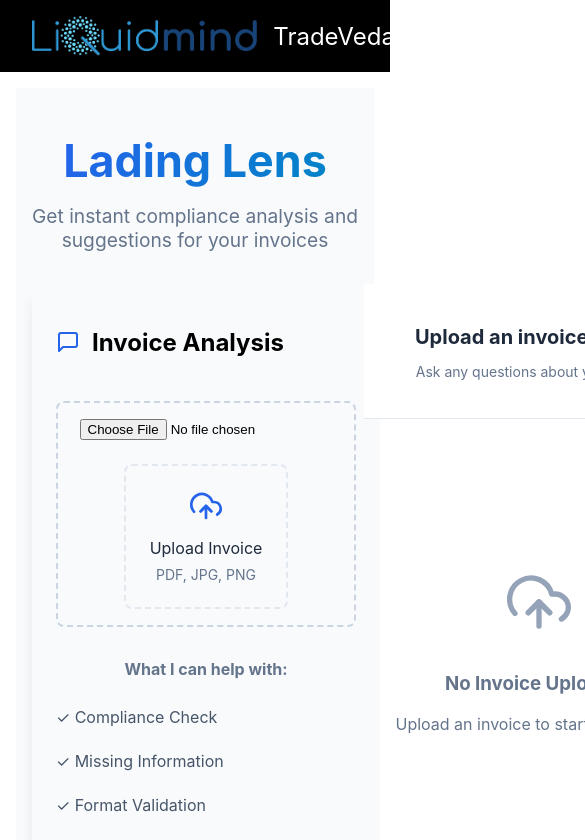
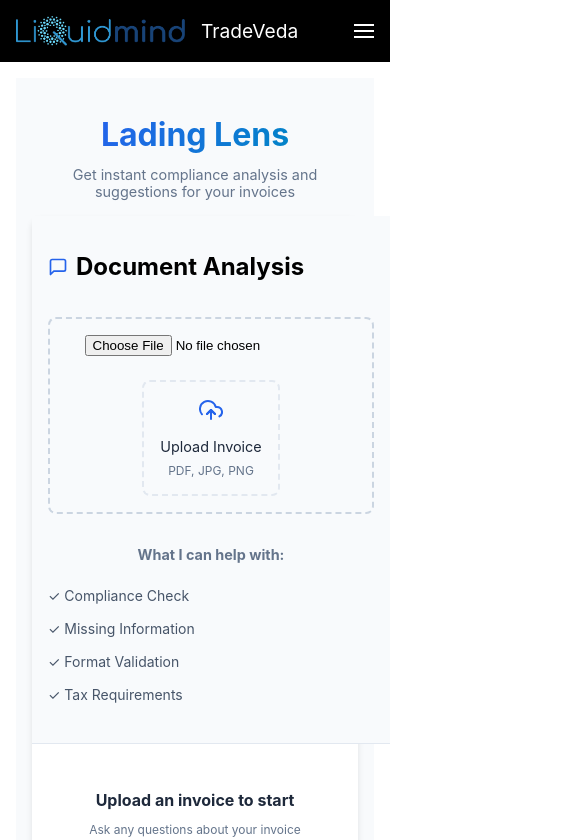
Before and after one commit to thecolossalsparkle/tradeveda, a React (Create React App) app: page /compliance-check in a window 390 px wide. Shown: the top 840 px of the page, 585 px wide, since content can reach past the window. Built offline with nearby package versions, Linux system fonts and the light colour scheme.

Commit message:
Mobile optimised

```diff
--- a/src/components/Navbar.css
+++ b/src/components/Navbar.css
@@ -64,6 +64,18 @@
 
 /* Mobile responsive styles */
 @media screen and (max-width: 768px) {
+  .navbar-container {
+    padding: 0 1rem;
+  }
+
+  .navbar-logo span {
+    font-size: 1.2rem;
+  }
+
+  .logo {
+    height: 30px;
+  }
+
   .hamburger {
     display: block;
   }
@@ -77,11 +89,22 @@
     width: 100%;
     text-align: center;
     transition: 0.3s;
-    padding: 2rem 0;
+    padding: 1rem 0;
+    gap: 1rem;
   }
 
   .nav-menu.active {
     left: 0;
+  }
+
+  .nav-link {
+    font-size: 0.9rem;
+  }
+
+  .bar {
+    width: 20px;
+    height: 2px;
+    margin: 4px auto;
   }
 
   .hamburger .bar.active:nth-child(2) {
@@ -89,10 +112,10 @@
   }
 
   .hamburger .bar.active:nth-child(1) {
-    transform: translateY(8px) rotate(45deg);
+    transform: translateY(6px) rotate(45deg);
   }
 
   .hamburger .bar.active:nth-child(3) {
-    transform: translateY(-8px) rotate(-45deg);
+    transform: translateY(-6px) rotate(-45deg);
   }
 }
--- a/src/pages/ComplianceCheck.css
+++ b/src/pages/ComplianceCheck.css
@@ -314,3 +314,162 @@
     padding: 1rem;
   }
 }
+@media (max-width: 768px) {
+  .chat-container {
+    display: flex;  /* Change from grid to flex */
+    flex-direction: column;  /* Stack elements vertically */
+    grid-template-columns: 1fr;  /* Remove grid column definition */
+    height: auto;  /* Allow height to adjust to content */
+    min-height: 500px;
+  }
+
+  .chat-sidebar {
+    width: 100%;
+    border-right: none;
+    border-bottom: 1px solid #e2e8f0;
+  }
+}
+
+.page-container {
+  min-height: 100vh;
+  background: #f8fafc;
+  padding: 1rem;
+}
+
+.compliance-header {
+  text-align: center;
+  margin-bottom: 1rem;
+}
+
+.compliance-header h1 {
+  font-size: 2rem;
+  margin-bottom: 0.25rem;
+}
+
+.subtitle {
+  font-size: 0.9rem;
+}
+
+.chat-container {
+  display: flex;
+  flex-direction: column;
+  gap: 1rem;
+  background: white;
+  border-radius: 8px;
+  box-shadow: 0 4px 6px rgba(0,0,0,0.1);
+  height: auto;
+  min-height: 500px;
+  margin-top: 1rem;
+}
+
+.chat-sidebar {
+  width: 100%;
+  padding: 1rem;
+  border-bottom: 1px solid #e2e8f0;
+}
+
+.sidebar-header {
+  gap: 0.5rem;
+  margin-bottom: 1rem;
+}
+
+.sidebar-icon {
+  font-size: 1.25rem;
+}
+
+.features-list h3 {
+  font-size: 0.9rem;
+}
+
+.features-list li {
+  padding: 0.5rem 0;
+  font-size: 0.875rem;
+}
+
+.upload-label {
+  padding: 1rem;
+}
+
+.upload-icon {
+  font-size: 1.5rem;
+}
+
+.upload-text {
+  font-size: 0.9rem;
+}
+
+.file-types {
+  font-size: 0.75rem;
+}
+
+.chat-header {
+  padding: 1rem;
+}
+
+.chat-title h2 {
+  font-size: 1rem;
+}
+
+.chat-title p {
+  font-size: 0.75rem;
+}
+
+.chat-messages {
+  padding: 1rem;
+  max-height: 300px;
+  overflow-y: auto;
+}
+
+.bot-avatar {
+  width: 30px;
+  height: 30px;
+  font-size: 0.75rem;
+}
+
+.message-bubble {
+  padding: 0.75rem;
+  max-width: 90%;
+  font-size: 0.875rem;
+}
+
+.chat-input-form {
+  padding: 0.75rem;
+  gap: 0.5rem;
+}
+
+.chat-input-form input {
+  padding: 0.5rem 0.75rem;
+  font-size: 0.875rem;
+}
+
+.chat-input-form button {
+  padding: 0.5rem 1rem;
+}
+
+@media (max-width: 320px) {
+  .page-container {
+    padding: 0.5rem;
+  }
+
+  .compliance-header h1 {
+    font-size: 1.5rem;
+  }
+
+  .subtitle {
+    font-size: 0.8rem;
+  }
+
+  .features-list li {
+    font-size: 0.8rem;
+    padding: 0.25rem 0;
+  }
+
+  .chat-messages {
+    max-height: 250px;
+  }
+
+  .message-bubble {
+    font-size: 0.8rem;
+    padding: 0.5rem;
+  }
+}
--- a/src/pages/ComplianceCheck.jsx
+++ b/src/pages/ComplianceCheck.jsx
@@ -55,7 +55,7 @@ const ComplianceCheck = () => {
         <div className="chat-sidebar">
           <div className="sidebar-header">
             <FiMessageSquare className="sidebar-icon" />
-            <h2>Invoice Analysis</h2>
+            <h2>Document Analysis</h2>
           </div>
 
           <div className="upload-section">
--- a/src/pages/ExportDetails.css
+++ b/src/pages/ExportDetails.css
@@ -336,3 +336,98 @@ select.form-control {
     gap: 0.75rem;
   }
 }
+@media (max-width: 320px) {
+  .page-container {
+    margin: 0.5rem;
+    padding: 0.5rem;
+  }
+
+  .page-container h1 {
+    font-size: 1.5rem;
+    margin-bottom: 1rem;
+  }
+
+  .export-form-container {
+    padding: 0.75rem;
+  }
+
+  .form-group {
+    margin-bottom: 15px;
+  }
+
+  .form-group label {
+    font-size: 0.9rem;
+    margin-bottom: 5px;
+  }
+
+  .form-control,
+  select.form-control,
+  input[type="text"].form-control {
+    font-size: 14px;
+    height: 36px;
+    padding: 8px;
+  }
+
+  .radio-group {
+    flex-direction: row;
+    gap: 0.5rem;
+  }
+
+  .radio-label {
+    font-size: 0.9rem;
+  }
+
+  .radio-label input[type="radio"] {
+    width: 1rem;
+    height: 1rem;
+  }
+
+  .search-button {
+    font-size: 0.9rem;
+    padding: 0.75rem 1rem;
+  }
+
+  .search-results {
+    padding: 1rem;
+    margin-top: 1rem;
+  }
+
+  .search-results h3 {
+    font-size: 1rem;
+    margin-bottom: 1rem;
+  }
+
+  .search-results li {
+    padding: 0.5rem;
+    margin-bottom: 0.5rem;
+  }
+
+  .chatbot-container {
+    width: 290px;
+    height: 450px;
+    right: 15px;
+  }
+
+  .chatbot-header {
+    padding: 10px;
+  }
+
+  .chatbot-messages {
+    padding: 10px;
+  }
+
+  .chatbot-input {
+    padding: 10px;
+    gap: 5px;
+  }
+
+  .chatbot-input input {
+    font-size: 14px;
+    padding: 6px;
+  }
+
+  .chatbot-input button {
+    padding: 6px 10px;
+    font-size: 14px;
+  }
+}
--- a/src/pages/Home.css
+++ b/src/pages/Home.css
@@ -60,3 +60,42 @@
     font-size: 2rem;
   }
 }
+@media (max-width: 320px) {
+  .home {
+    padding: 0 10px;
+    overflow-x: hidden; /* Prevent horizontal scrolling */
+  }
+
+  .hero {
+    padding: 20px 10px;
+    margin: 15px 0;
+    border-radius: 8px; /* Slightly smaller border radius */
+  }
+
+  .hero h1 {
+    font-size: 1.8rem;
+    margin-bottom: 8px;
+    letter-spacing: -0.3px; /* Tighter letter spacing */
+  }
+
+  .hero p {
+    font-size: 0.95rem;
+    line-height: 1.4;
+    max-width: 100%; /* Full width on small screens */
+  }
+
+  .services {
+    padding: 20px 0;
+  }
+
+  .services h2 {
+    font-size: 1.5rem;
+    margin-bottom: 15px;
+  }
+
+  .services-grid {
+    grid-template-columns: 1fr;
+    gap: 12px;
+    padding: 10px 0;
+  }
+}
```
